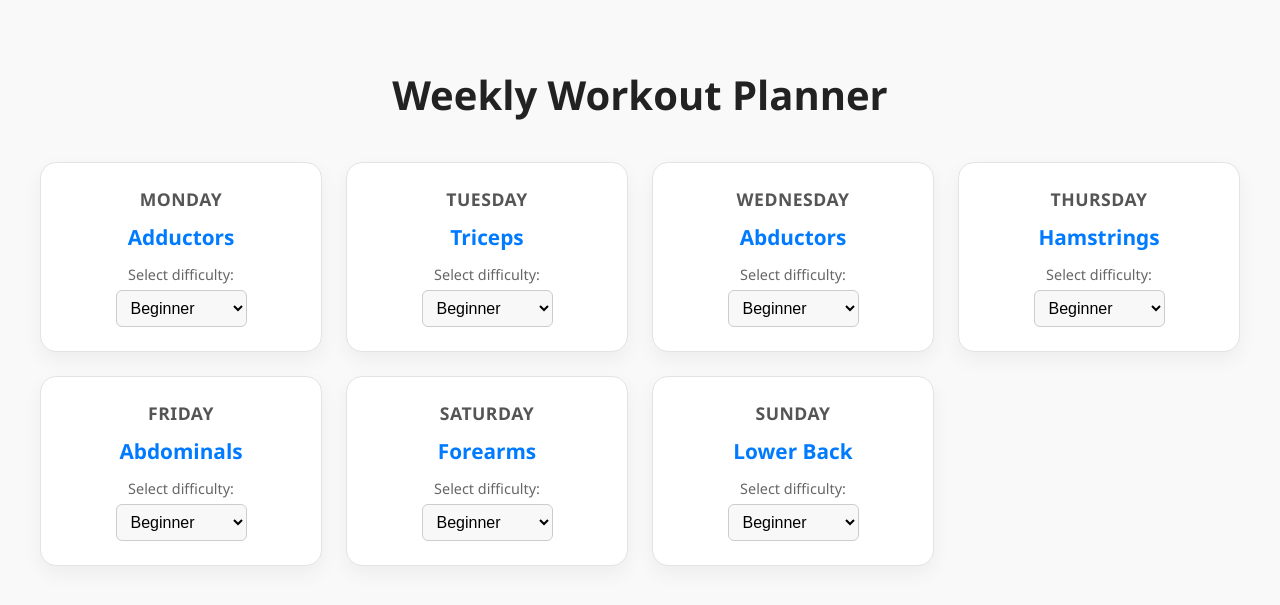
After one commit to SouvagyaCode/Fitness-Hub, a Flask app: page /weekly-plan in a window 1280 px wide. The commit adds this page. Shown: the top 605 px of the page. Run offline with Flask 3, Linux system fonts and the light colour scheme.

Commit message:
Minor Changes

```diff
--- a/app.py
+++ b/app.py
@@ -2,6 +2,7 @@ from flask import Flask, render_template, request
 from dotenv import load_dotenv
 import requests
 import os
+import random
 
 load_dotenv()
 app = Flask(__name__)
@@ -9,6 +10,22 @@ app = Flask(__name__)
 API_KEY = os.getenv("API_KEY")
 API_KEY_DIET = os.getenv("API_KEY_DIET")
 
+def generate_week_plan():
+    days = ["Monday", "Tuesday", "Wednesday", "Thursday", "Friday", "Saturday", "Sunday"]
+
+    muscle_groups = [
+        "abdominals", "abductors", "adductors", "biceps", "calves",
+        "chest", "forearms", "glutes", "hamstrings", "lats",
+        "lower_back", "middle_back", "neck", "quadriceps", "traps", "triceps"
+    ]
+
+    selected_muscle_groups = random.sample(muscle_groups, 7)
+    # print(selected_muscle_groups)
+    random.shuffle(selected_muscle_groups)
+
+    plan = dict(zip(days, selected_muscle_groups))
+    # print(plan)
+    return plan
 
 @app.route('/')
 def home():
@@ -56,9 +73,9 @@ def diet_plan():
     return render_template('diet_plan_details.html', response=response_text)
 
 
-@app.route('/search-form', methods=['GET'])
-def search_form():
-    return render_template('search_form.html')
+# @app.route('/search-form', methods=['GET'])
+# def search_form():
+#     return render_template('search_form.html')
 
 
 @app.route('/search', methods=['POST'])
@@ -77,5 +94,13 @@ def search():
 
     return render_template('search_results.html', exercises=exercises)
 
+
+
+@app.route('/weekly-plan')
+def weekly_plan():
+    plan = generate_week_plan()
+    return render_template('weekly_plan.html', plan=plan)
+
+
 if __name__ == '__main__':
     app.run(debug=True)
--- a/templates/search_results.html
+++ b/templates/search_results.html
@@ -16,9 +16,6 @@
                      onerror="this.onerror=null; this.src='{{ url_for('static', filename='images/default.jpg') }}';">
                 <div class="exercise-details">
                     <div class="exercise-title">{{ exercise.name|capitalize }}</div>
-                    <p><span class="label">Type:</span> {{ exercise.type }}</p>
-                    <p><span class="label">Muscle:</span> {{ exercise.muscle }}</p>
-                    <p><span class="label">Difficulty:</span> {{ exercise.difficulty }}</p>
                     <p><span class="label">Equipment:</span> {{ exercise.equipment }}</p>
                 <p><span class="label">Instructions:</span></p>
                 <div class="instruction-box">
--- /dev/null
+++ b/templates/weekly_plan.html
@@ -0,0 +1,105 @@
+<!DOCTYPE html>
+<html lang="en">
+<head>
+  <meta charset="UTF-8">
+  <title>Weekly Workout Plan</title>
+  <style>
+    body {
+      font-family: 'Segoe UI', Tahoma, Geneva, Verdana, sans-serif;
+      background-color: #f9f9f9;
+      margin: 0;
+      padding: 40px 20px;
+    }
+
+    h1 {
+      text-align: center;
+      margin-bottom: 40px;
+      font-size: 2.5em;
+      color: #222;
+    }
+
+    .card-container {
+      display: grid;
+      grid-template-columns: repeat(auto-fit, minmax(250px, 1fr));
+      gap: 24px;
+      max-width: 1200px;
+      margin: 0 auto;
+    }
+
+    .card {
+      background: #fff;
+      border-radius: 16px;
+      box-shadow: 0 8px 20px rgba(0,0,0,0.05);
+      padding: 24px;
+      text-align: center;
+      transition: all 0.25s ease-in-out;
+      border: 1px solid #e3e3e3;
+    }
+
+    .card:hover {
+      transform: translateY(-6px);
+      box-shadow: 0 12px 30px rgba(0,0,0,0.1);
+    }
+
+    .day {
+      font-size: 1.1rem;
+      font-weight: 600;
+      margin-bottom: 12px;
+      color: #555;
+      text-transform: uppercase;
+      letter-spacing: 0.5px;
+    }
+
+    .muscle-group {
+      font-size: 1.3rem;
+      font-weight: 700;
+      color: #007bff;
+      text-transform: capitalize;
+      margin-bottom: 14px;
+    }
+
+    .difficulty-label {
+      font-size: 0.9rem;
+      color: #666;
+      margin-bottom: 6px;
+    }
+
+    select {
+      padding: 8px 10px;
+      font-size: 1rem;
+      border-radius: 6px;
+      border: 1px solid #ccc;
+      cursor: pointer;
+      background-color: #f8f8f8;
+    }
+
+    select:hover {
+      background-color: #f0f0f0;
+    }
+
+    form {
+      margin-top: 10px;
+    }
+  </style>
+</head>
+<body>
+  <h1>Weekly Workout Planner</h1>
+  <div class="card-container">
+    {% for day, muscle in plan.items() %}
+      <div class="card">
+        <div class="day">{{ day }}</div>
+        <div class="muscle-group">{{ muscle.replace('_', ' ').title() }}</div>
+        <form action="/search" method="POST">
+          <input type="hidden" name="muscle" value="{{ muscle }}">
+          <div class="difficulty-label">Select difficulty:</div>
+          <select name="difficulty" onchange="this.form.submit()">
+            <option value="beginner">Beginner</option>
+            <option value="intermediate">Intermediate</option>
+            <option value="expert">Expert</option>
+          </select>
+        </form>
+      </div>
+    {% endfor %}
+  </div>
+</body>
+</html>
```
Also changed, not shown: templates/index.html (+5 -21 lines), templates/login.html (deleted, +0 -18 lines), templates/register.html (deleted, +0 -18 lines), README.md, 1 other file.
